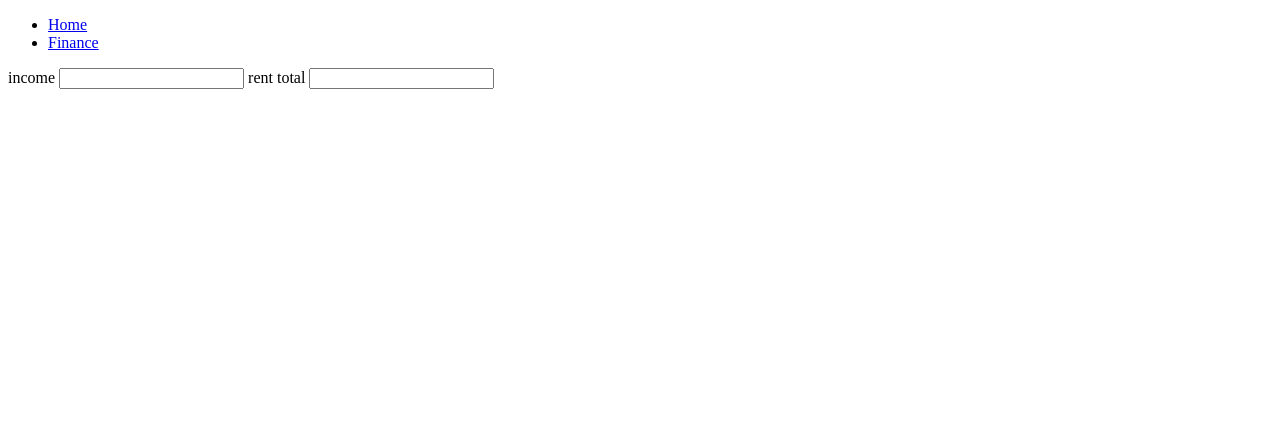
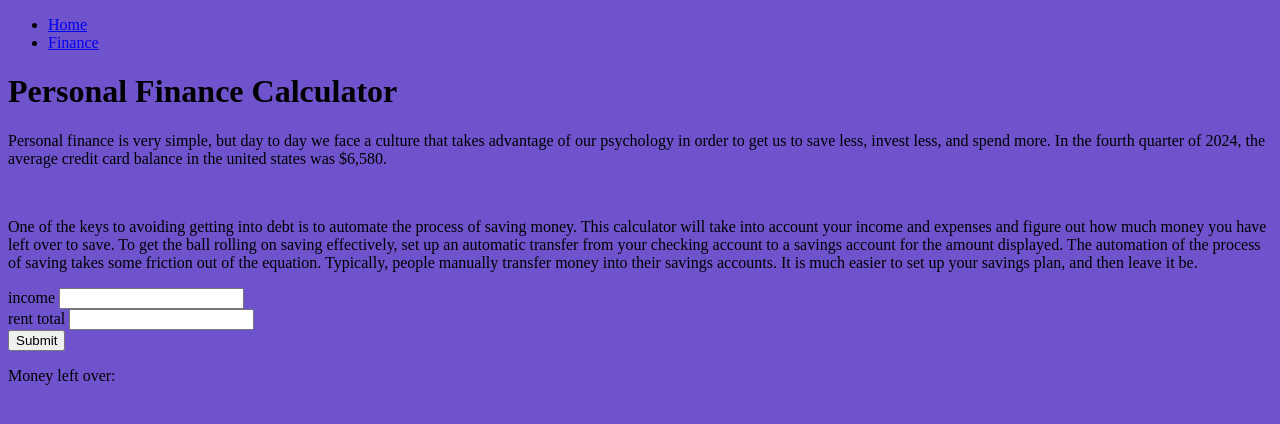
Before and after one commit to simonisfiction/new-minimum, a plain HTML site: page finance.html in a window 1280 px wide. Drawn offline with Linux system fonts and the light colour scheme.

Commit message:
add a form to finance page and get the values from the form with javascript

```diff
--- a/finance.html
+++ b/finance.html
@@ -1,6 +1,11 @@
 <!DOCTYPE html>
 <html>
   <head>
+    <title>Finance</title>
+    <meta charset="utf-8">
+    <meta name="viewport"
+      content="width=device-width, initial-scale=1.0">
+    <link rel="stylesheet" href="style.css">
 
   </head>
   <body>
@@ -11,13 +16,35 @@
       </ul>
     </nav>
     <div>
-      <form>
-        <label for="income">income</label>
-        <input type="text" id="income" name="income">
-        <label for="rent">rent total</label>
-        <input type="text" id="rent" name="rent">
+      <h1>Personal Finance Calculator</h1>
+      <p>
+        Personal finance is very simple, but day to day we face a culture that takes advantage of our psychology in order to get us to save less, invest less, and spend more. In the fourth quarter of 2024, the average credit card balance in the united states was $6,580.
+      </p>
+      <br>
+      <p>
+        One of the keys to avoiding getting into debt is to automate the process of saving money. This calculator will take into account your income and expenses and figure out how much money you have left over to save. To get the ball rolling on saving effectively, set up an automatic transfer from your checking account to a savings account for the amount displayed. The automation of the process of saving takes some friction out of the equation. Typically, people manually transfer money into their savings accounts. It is much easier to set up your savings plan, and then leave it be.
+      </p>
+    </div>
 
+
+    <div>
+      <form name="my-form">
+        <div>
+          <label for="income">income</label>
+          <input type="text" id="income" name="income">
+        </div>
+        <div>
+          <label for="rent">rent total</label>
+          <input type="text" id="rent" name="rent">
+        </div>
+
+
+        <button type="submit" name="submit">Submit</button>
       </form>
+      <div class="out">
+          <p>Money left over: </p>
+      </div>
     </div>
+    <script src="index.js" charset="utf-8"></script>
   </body>
 </html>
--- a/index.js
+++ b/index.js
@@ -1 +1,16 @@
-document.querySelector("h1").innerHTML = "GoodBye";
+let form = document.forms["my-form"];
+form.addEventListener("submit", getValues);
+console.log("\n this is the beginning of the js file");
+function getValues(event){
+  event.preventDefault();
+
+  let formData = {
+    "income": form.income.value,
+    "rent": form.rent.value
+  }
+  let profit = parseFloat(formData.income) - parseFloat(formData.rent);
+  console.log(profit);
+  let out = `<p>Money left over: ${profit.toFixed(2)}</p>`;
+
+  document.querySelector(".out").innerHTML = out;
+}
```
